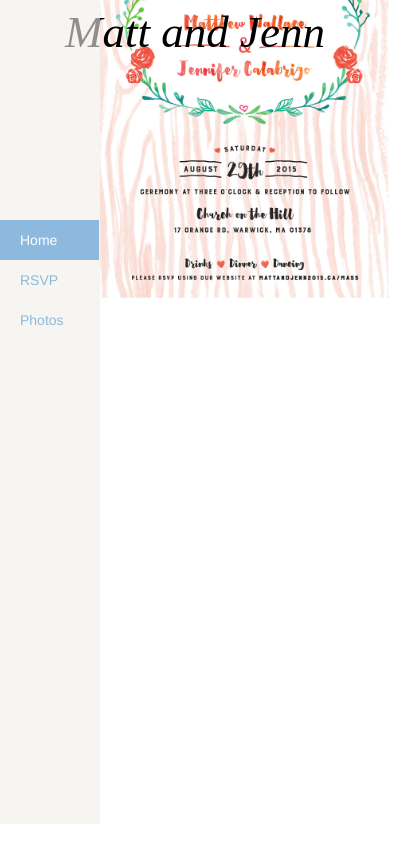
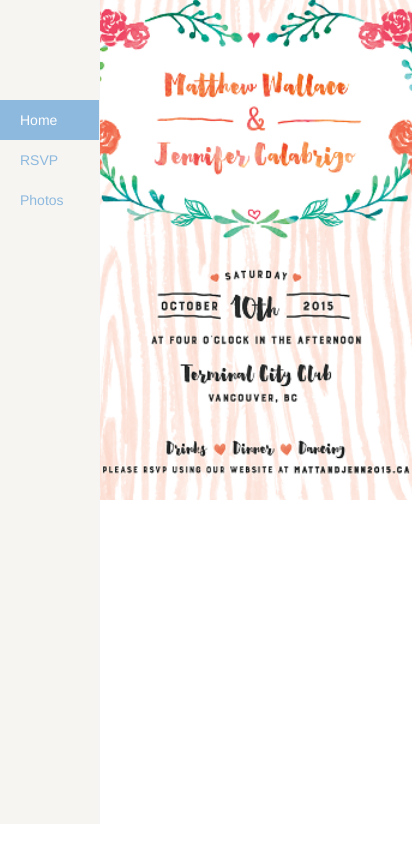
Before and after one commit to andy0x2a/rsvp_client, a plain HTML site: page index.html in a window 390 px wide. Shown: the whole page, 412 px wide, since content can reach past the window. Drawn offline with Linux system fonts and the light colour scheme.

Commit message:
updating van site

```diff
--- a/index.html
+++ b/index.html
@@ -24,12 +24,7 @@
 
         <div class="header" id="#headercontainer">
             <div class="headerwide " >
-                <div class="headertxtmass">
-                    <span>Matt and Jenn </span>
 
-
-
-                </div>
             </div>
         </div>
 
@@ -45,7 +40,7 @@
             </ul>
 
         </div>
-        <div class=" main fbg_invit">
+        <div class=" main fbg_invit_van">
 
 
 
--- a/src/css/mass.css
+++ b/src/css/mass.css
@@ -1,7 +1,8 @@
+
 
 
 .fbg_alt {
-    background-image: url("/src/img/Wedding-PC-loRes.jpg");
+    background-image: url("/src/img/Wedding-PC-loloRes.jpg");
     /*height: 1000px;*/
     background-repeat: no-repeat;
     /*background-position: center;*/
@@ -86,6 +87,42 @@ input {
         }
 
 @media (max-width: 600px) {
+
+.fbg_invit_van {
+    background-image: url("/src/img/500-van.png");
+     height: 600px;
+     width:80%;
+    background-repeat: no-repeat;
+    background-position: center;
+    background-size: cover;
+    /*margin-top:-200px;*/
+}
+
+.fbg_invit {
+    background-image: url("/src/img/500.png");
+     height: 600px;
+     width:80%;
+    background-repeat: no-repeat;
+    background-position: center;
+    background-size: cover;
+    /*margin-top:-200px;*/
+}
+
+.fbg_alt {
+    background-image: url("/src/img/Wedding-PC-iRes.jpg");
+    height: 1000px;
+    background-repeat: no-repeat;
+    /*background-position: center;*/
+    background-size: cover ;
+}
+
+.nav-sidebar {
+    margin-top:80px;
+    margin-right: -21px; /* 20px padding + 1px border */
+    margin-bottom: 20px;
+    margin-left: -20px;
+}
+
 
         .salmon.salmonwidth
        {
--- a/src/css/mattandjen.css
+++ b/src/css/mattandjen.css
@@ -78,10 +78,19 @@
     background-size: cover ;
 }
 .fbg_invit {
-    background-image: url("/src/img/1000.png");
+    background-image: url("/src/img/750.png");
     /*height: 1100px;*/
     background-repeat: no-repeat;
     /*background-position: center;*/
     background-size: contain;
     margin-top:-200px;
 }
+
+.fbg_invit_van {
+     background-image: url("/src/img/750-van.png");
+    /*height: 1100px;*/
+    background-repeat: no-repeat;
+    /*background-position: center;*/
+    background-size: contain;
+    margin-top:-200px;
+}
```
Also changed, not shown: src/img/1000-van.png (added), src/img/500-van.png (added), src/img/500.png (added), src/img/750-van.png (added), src/img/750.png (added), src/img/Wedding-PC-iRes.jpg (added), src/img/Wedding-PC-loloRes.jpg (added), 1 other file.
